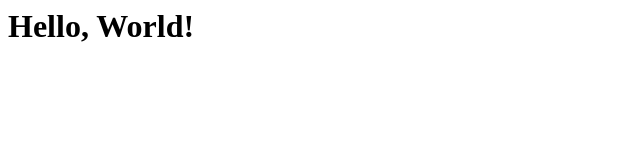
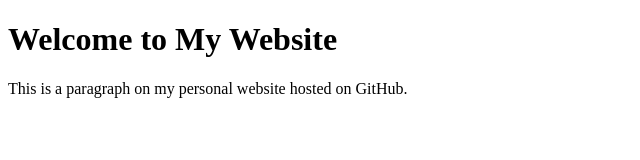
Before and after one commit to Y-z-a-g/ysk, a plain HTML site: page index.html in a window 1280 px wide. Shown: the whole page, without its empty margins (0-640 px from the left). Drawn offline with Linux system fonts and the light colour scheme.

Commit message:
Initial commit

```diff
--- a/index.html
+++ b/index.html
@@ -1 +1,10 @@
-<h1>Hello, World!</h1>
+<!DOCTYPE html>
+<html>
+<head>
+    <title>My Personal Website</title>
+</head>
+<body>
+    <h1>Welcome to My Website</h1>
+    <p>This is a paragraph on my personal website hosted on GitHub.</p>
+</body>
+</html>
```
